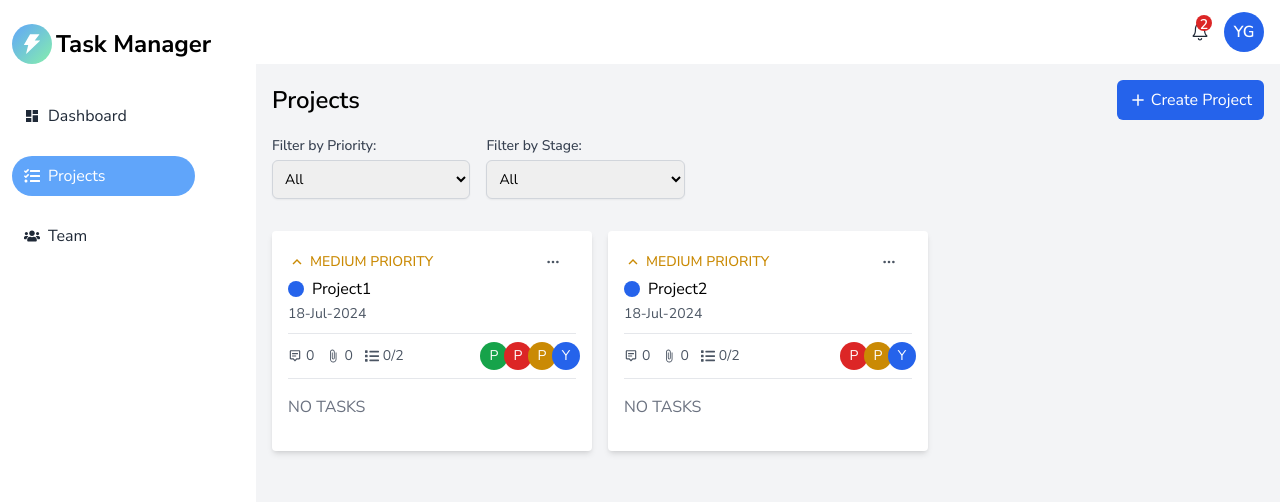
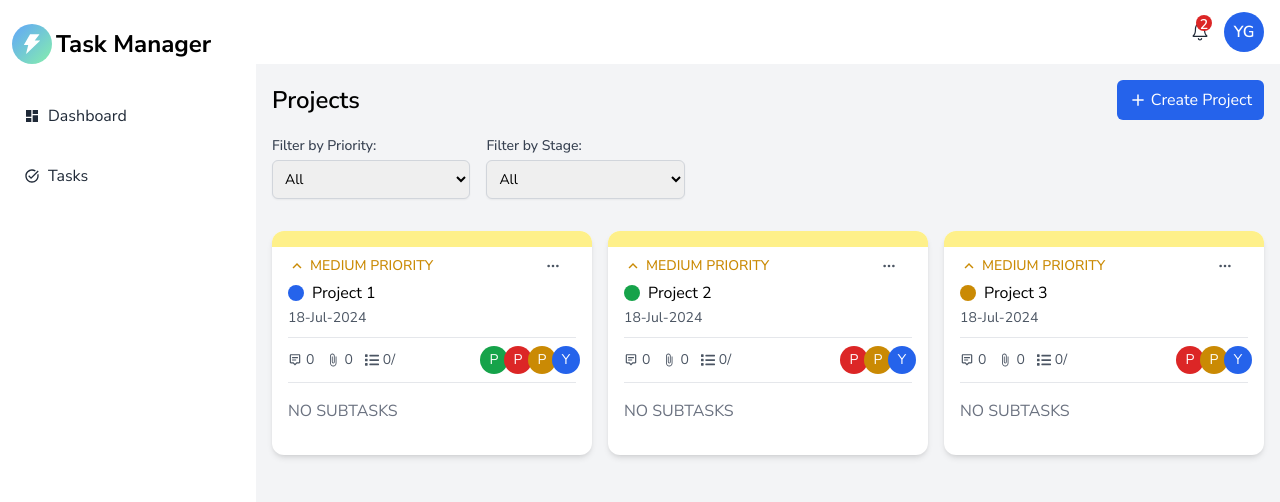
Before and after one commit to YadneshGawas/Task-Management-App, a React (Vite) app in the folder client/: page /projects in a window 1280 px wide. Shown: the top 502 px of the page. Built offline with nearby package versions, Linux system fonts and the light colour scheme.

Commit message:
Packup
25/7/24

```diff
--- a/client/src/App.jsx
+++ b/client/src/App.jsx
@@ -50,11 +50,9 @@ function App() {
           <Route path="/tasks" element={<Tasks />} />
           <Route path="/test" element={<Testing />} />
           <Route path="/projects" element={<Projects />} />
-          <Route path="/completed/:status" element={<Tasks />} />
-          <Route path="/in-progress/:status" element={<Tasks />} />
           <Route path="/team" element={<Users />} />
           <Route path="/trashed" element={<Trash />} />
-          <Route path="/task/:id" element={<TaskDetails />} />
+          <Route path="/taskdetails" element={<TaskDetails />} />
           <Route path="/projects/task" element={<AdminTasks />} />
         </Route>
         <Route path="/log-in" element={<Login />} />
--- a/client/src/assets/data.js
+++ b/client/src/assets/data.js
@@ -141,7 +141,7 @@ export const summary = {
 export const projects = [
   {
     _id: "65d5f12ab5204a81bde866b1",//Project 1
-    title: "Project1",
+    title: "Project 1",
     date: "2024-07-18T00:00:00.000Z",
     priority: "medium",
     stage: "todo",
@@ -188,10 +188,51 @@ export const projects = [
   },
   {
     _id: "65d5f12ab5204a81bde866b2",//Project 2
-    title: "Project2",
+    title: "Project 2",
     date: "2024-07-18T00:00:00.000Z",
     priority: "medium",
-    stage: "todo",
+    stage: "completed",
+    assets: [],
+    tasks: [
+      {
+        _id: "65c5f12ab5204a81bde866c2",//Task 3
+      },
+      {
+        _id: "65c5f12ab5204a81bde866a5",//Task 4
+      },
+    ],
+    team: [
+      {
+        _id: "65c202d4aa62f32ffd1303cc",
+        name: "Yadnesh",
+        title: "Administrator",
+        email: "admin@gmail.com",
+      },
+      {
+        _id: "65c30b96e639681a13def0b5",
+        name: "Person2",
+        title: "User",
+        email: "user@example.com",
+      },
+      {
+        _id: "65c202d4aa62f32ffd1303cc",
+        name: "Person3",
+        title: "Administrator",
+        email: "admin@gmail.com",
+      },
+    ],
+    isTrashed: false,
+    activities: [],
+    createdAt: "2024-07-19T09:32:26.574Z",
+    updatedAt: "2024-07-19T09:36:53.339Z",
+    __v: 1,
+  },
+  {
+    _id: "65d5f12ab5204a81bde866c5",//Project 3
+    title: "Project 3",
+    date: "2024-07-18T00:00:00.000Z",
+    priority: "medium",
+    stage: "in progress",
     assets: [],
     tasks: [
       {
@@ -316,8 +357,8 @@ export const tasks = [
     assets: [],
     team: [
       {
-        _id: "65c202d4aa62f32ffd1303cc",
-        name: "Person3",
+        _id: "662f32ffd1303cc",
+        name: "Yadnesh Gawas",
         title: "Administrator",
         email: "admin@gmail.com",
       },
@@ -389,7 +430,7 @@ export const user = {
   title: "Administrator",
   role: "Admin",
   email: "yadnesh@gmail.com",
-  isAdmin: true,
+  isAdmin: false,
   tasks: [],
   createdAt: "2024-07-18T09:58:44.794Z",
   updatedAt: "2024-07-18T06:13:26.757Z",
--- a/client/src/other/Sidebar.jsx
+++ b/client/src/other/Sidebar.jsx
@@ -23,6 +23,13 @@ const Sidebar = () => {
   const location = useLocation();
 
   const path = location.pathname.split("/")[1];
+  // console.log("Location Split=>",location.pathname.split("/")[1]);
+
+  // const PostLink = ({x}) =>
+  // {
+  //   const temp = x.link.split("/")[0];
+  //   console.log("EL Nav Split",temp);
+  // };
 
   const closeSidebar = () => {
     dispatch(setOpenSidebar(false));
@@ -34,7 +41,7 @@ const Sidebar = () => {
         to={el.link}
         onClick={closeSidebar}
         className={clsx(
-          "w-full lg:w-3/4 flex gap-2 px-3 py-2 rounded-full items-center text-gray-800 text-base hover:bg-[#2564ed2d]",
+          "w-full lg:w-4/5 md:w-9/12 flex gap-2 px-3 py-2 rounded-full items-center text-gray-800 text-base hover:bg-[#2564ed2d]",
           path === el.link.split("/")[0] ? "bg-blue-400 text-white" : ""
         )}
       >
@@ -86,6 +93,12 @@ const Sidebar = () => {
           <NavLink el={link} key={link.label} />
         ))}
       </div>
+
+      {/* <div>
+        {linkData.map((link) => (
+          <PostLink x={link} key={link.label} />
+        ))}
+      </div> */}
     </div>
   );
 };
--- a/client/src/other/Tabs.jsx
+++ b/client/src/other/Tabs.jsx
@@ -9,7 +9,7 @@ export default function Tabs({ tabs, setSelected, children }) {
   return (
     <div className='w-full px-1 sm:px-0'>
       <Tab.Group>
-        <Tab.List className='flex space-x-6 rounded-xl p-1'>
+        <Tab.List className='flex space-x-2 rounded-xl p-1'>
           {tabs.map((tab, index) => (
             <Tab
               key={tab.title}
--- a/client/src/other/TaskCard.jsx
+++ b/client/src/other/TaskCard.jsx
@@ -1,23 +1,19 @@
-
 /* eslint-disable react/prop-types */
 /* eslint-disable no-unused-vars */
 import clsx from "clsx";
 import React, { useState } from "react";
+import { BiMessageAltDetail } from "react-icons/bi";
+import { FaList } from "react-icons/fa";
 import {
   MdAttachFile,
   MdKeyboardArrowDown,
   MdKeyboardArrowUp,
   MdKeyboardDoubleArrowUp,
 } from "react-icons/md";
-import { useSelector } from "react-redux";
 import { BGS, PRIOTITYSTYELS, TASK_TYPE, formatDate } from "../assets/index";
-import { BiMessageAltDetail } from "react-icons/bi";
-import { FaList } from "react-icons/fa";
-import { IoMdAdd } from "react-icons/io";
 import TaskDialog from "../other/task/TaskDialog";
 import UserInfo from "../other/UserInfo";
-import AddSubTask from "./task/AddSubTask";
-
+import { useSelector } from "react-redux";
 
 const ICONS = {
   high: <MdKeyboardDoubleArrowUp />,
@@ -25,58 +21,73 @@ const ICONS = {
   low: <MdKeyboardArrowDown />,
 };
 
-
 const TaskCard = ({ task }) => {
   const { user } = useSelector((state) => state.auth);
-  const [open, setOpen] = useState(false);
+
+  const getTasks = () => {
+    const isTasksPage = location.pathname.includes("/task");
+    if (isTasksPage && user.isAdmin) {
+      return task?.subTasks?.length;
+    } else if (user.isAdmin) {
+      return task?.tasks?.length;
+    } else {
+      return task?.subTasks?.length;
+    }
+  };
 
   return (
     <>
-      <div className='w-full h-fit bg-white shadow-md p-4 rounded'>
-        <div className='w-full flex justify-between'>
+      <div>
+        <div className="w-full h-fit bg-white shadow-md rounded-xl">
+          <div className="w-full bg-yellow-200 py-2 rounded-t-xl"></div>
+          <div className="pt-1 px-4 pb-4">
+            <div className="w-full flex justify-between">
               <div
                 className={clsx(
                   "flex flex-1 gap-1 items-center text-sm font-medium",
                   PRIOTITYSTYELS[task?.priority]
                 )}
               >
-            <span className='text-lg'>{ICONS[task?.priority]}</span>
-            <span className='uppercase'>{task?.priority} Priority</span>
+                <span className="text-lg">{ICONS[task?.priority]}</span>
+                <span className="uppercase">{task?.priority} Priority</span>
               </div>
 
               <TaskDialog task={task} />
             </div>
 
             <>
-          <div className='flex items-center gap-2'>
+              <div className="flex items-center gap-2">
                 <div
-              className={clsx("w-4 h-4 rounded-full", TASK_TYPE[task.stage])}
+                  className={clsx(
+                    "w-4 h-4 rounded-full",
+                    TASK_TYPE[task.stage]
+                  )}
                 />
-            <h4 className='line-clamp-1 text-black'>{task?.title}</h4>
+                <h4 className="line-clamp-1 text-black">{task?.title}</h4>
               </div>
-          <span className='text-sm text-gray-600'>
+              <span className="text-sm text-gray-600">
                 {formatDate(new Date(task?.date))}
               </span>
             </>
 
-        <div className='w-full border-t border-gray-200 my-2' />
-        <div className='flex items-center justify-between mb-2'>
-          <div className='flex items-center gap-3'>
-            <div className='flex gap-1 items-center text-sm text-gray-600'>
+            <div className="w-full border-t border-gray-200 my-2" />
+            <div className="flex items-center justify-between mb-2">
+              <div className="flex items-center gap-3">
+                <div className="flex gap-1 items-center text-sm text-gray-600">
                   <BiMessageAltDetail />
                   <span>{task?.activities?.length}</span>
                 </div>
-            <div className='flex gap-1 items-center text-sm text-gray-600 '>
+                <div className="flex gap-1 items-center text-sm text-gray-600 ">
                   <MdAttachFile />
                   <span>{task?.assets?.length}</span>
                 </div>
-            <div className='flex gap-1 items-center text-sm text-gray-600 '>
+                <div className="flex gap-1 items-center text-sm text-gray-600 ">
                   <FaList />
-              <span>0/{user.isAdmin ? task?.tasks?.length: task?.subTasks?.length }</span>
+                  <span>0/{getTasks()}</span>
                 </div>
               </div>
 
-          <div className='flex flex-row-reverse'>
+              <div className="flex flex-row-reverse">
                 {task?.team?.map((m, index) => (
                   <div
                     key={index}
@@ -93,29 +104,31 @@ const TaskCard = ({ task }) => {
 
             {/* sub tasks */}
             {task?.subTasks?.length > 0 ? (
-          <div className='py-4 border-t border-gray-200'>
-            <h5 className='text-base line-clamp-1 text-black'>
+              <div className="py-2 border-t border-gray-200">
+                <h5 className="text-base line-clamp-1 text-black">
                   {task?.subTasks[0].title}
                 </h5>
 
-            <div className='p-4 space-x-8'>
-              <span className='text-sm text-gray-600'>
+                <div className="p-4 space-x-8">
+                  <span className="text-sm text-gray-600">
                     {formatDate(new Date(task?.subTasks[0]?.date))}
                   </span>
-              <span className='bg-blue-600/10 px-3 py-1 rounded0full text-blue-700 font-medium'>
+                  <span className="bg-blue-600/10 px-3 py-1 rounded0full text-blue-700 font-medium">
                     {task?.subTasks[0].tag}
                   </span>
                 </div>
               </div>
             ) : (
               <>
-            <div className='py-4 border-t border-gray-200'>
-              <span className='text-gray-500'>{user.isAdmin ? "NO TASKS": "NO SUBTASKS"}</span>
+                <div className="py-4 border-t border-gray-200">
+                  <span className="text-gray-500">
+                    {user.isAdmin ? "NO TASKS" : "NO SUBTASKS"}
+                  </span>
                 </div>
               </>
             )}
-
-
+          </div>
+        </div>
       </div>
     </>
   );
--- a/client/src/other/task/AddTask.jsx
+++ b/client/src/other/task/AddTask.jsx
@@ -23,7 +23,6 @@ const AddTask = ({ proj, open, setOpen }) => {
   const location = useLocation();
 
   const id = proj?._id;
-  console.log(id);
 
   const getTitle = () => {
     const isTasksPage = location.pathname.includes("/task");
--- a/client/src/other/task/TaskDialog.jsx
+++ b/client/src/other/task/TaskDialog.jsx
@@ -25,9 +25,8 @@ const TaskDialog = ({ task }) => {
   const deleteHandler = () => {};
   const location = useLocation();
 
-  console.log("Project/Task ID=>",projectId);
   const isTasksPage = location.pathname.includes("/task");
-  console.log("=>",isTasksPage);
+
 
   const items = [
     {
@@ -36,14 +35,14 @@ const TaskDialog = ({ task }) => {
       onClick: () =>
         {
         if (user.isAdmin && isTasksPage) {
-          navigate('/task/:id', { state: { projectId } } );
+          navigate('/taskdetails', { state: { projectId } } );
         }
         else if(user.isAdmin) {
           navigate('/projects/task', { state: { projectId } });
         }
         else
         {
-          navigate('/task/:id', { state: { projectId } } );
+          navigate('/taskdetails', { state: { projectId } } );
         }
       },
     },
--- a/client/src/pages/Dashboard.jsx
+++ b/client/src/pages/Dashboard.jsx
@@ -15,6 +15,8 @@ import {
 import { FaNewspaper } from "react-icons/fa";
 import { LuClipboardEdit } from "react-icons/lu";
 import { FaArrowsToDot } from "react-icons/fa6";
+import { projects } from "../assets/data";
+import { tasks } from "../assets/data";
 
 const TaskTb = ({ user }) => { // Receive user as a prop
   //Icons references
@@ -135,19 +137,64 @@ const UserTb = () => {
 const Dashboard = () => {
   const { user } = useSelector((state) => state.auth); // Fetch user from Redux state
 
+  const usrid = user._id;
+
+  const getTasks = (tasks) => {
+    const taskMatch = tasks.team.some(team => team._id === usrid);
+    console.log("taskMatch Obj=>",typeof(taskMatch));
+  }
+
+  const getComp = (projects) => {
+    const comp = projects.filter(pro => pro.stage === "completed");
+    console.log("Completed",comp.length);
+    return comp.length;
+  }
+
+  const inProg = (projects) => {
+    const comp = projects.filter(pro => pro.stage === "in progress");
+    console.log("In Progress",comp.length);
+    return comp.length;
+  }
+
+  const toDo = (projects) => {
+    const comp = projects.filter(pro => pro.stage === "todo");
+    console.log("To Do",comp.length);
+    return comp.length;
+  }
+
+
+  const getTComp = (tasks) => {
+    const comp = tasks.filter(pro => pro.stage === "completed");
+    console.log("Completed",comp.length);
+    return comp.length;
+  }
+
+  const inTProg = (tasks) => {
+    const comp = tasks.filter(pro => pro.stage === "in progress");
+    console.log("In Progress",comp.length);
+    return comp.length;
+  }
+
+  const toTDo = (tasks) => {
+    const comp = tasks.filter(pro => pro.stage === "todo");
+    console.log("To Do",comp.length);
+    return comp.length;
+  }
+
+
   const stats = [
     {
       _id: "1",
-      label: "TOTAL TASK",
-      total: 7,
+      label: user.isAdmin ? "TOTAL PROJECTS":"TOTAL TASK",
+      total: user.isAdmin ? projects.length : tasks.length,
       icon: <FaNewspaper />,
       bg: "bg-gradient-to-br from-blue-500 to-green-300",
       lstm: 67,
     },
     {
       _id: "2",
-      label: "COMPLTED TASK",
-      total: 5,
+      label: user.isAdmin ? "COMPLETED PROJECTS":"COMPLTED TASK",
+      total: user.isAdmin ? getComp(projects): getTComp(tasks),
       icon: <MdAdminPanelSettings />,
       bg: "bg-gradient-to-br from-blue-500 to-green-300",
       lstm: 53,
@@ -155,7 +202,7 @@ const Dashboard = () => {
     {
       _id: "3",
       label: "IN PROGRESS ",
-      total: 1,
+      total: user.isAdmin ? inProg(projects): inTProg(tasks),
       icon: <LuClipboardEdit />,
       bg: "bg-gradient-to-br from-blue-500 to-green-300",
       lstm: 41,
@@ -163,7 +210,7 @@ const Dashboard = () => {
     {
       _id: "4",
       label: "TODOS",
-      total: 1,
+      total: user.isAdmin ? toDo(projects): toTDo(tasks),
       icon: <FaArrowsToDot />,
       bg: "bg-gradient-to-br from-blue-500 to-green-300",
       lstm: 47,
@@ -180,10 +227,6 @@ const Dashboard = () => {
         <div className="h-full flex flex-1 flex-col justify-between">
           <p className="text-base text-gray-600">{label}</p>
           <span className="text-2xl font-semibold">{count}</span>
-          <span className="text-sm text-gray-400">
-            {lst}
-            {" last month"}
-          </span>
         </div>
 
         <div
--- a/client/src/pages/Tasks.jsx
+++ b/client/src/pages/Tasks.jsx
@@ -8,6 +8,7 @@ import Loading from "../other/Loader";
 import Title from "../other/Title";
 import Button from "../other/Button";
 import AddTask from "../other/task/AddTask";
+import { useSelector } from "react-redux";
 
 const TASK_TYPE = {
   todo: "bg-blue-600",
@@ -17,8 +18,8 @@ const TASK_TYPE = {
 
 const Tasks = () => {
 
-  const [selected, setSelected] = useState(0);
-  const handleOpen = () => setOpen(true);
+  const {user} =useSelector((state)=>state.auth);
+
   const [open, setOpen] = useState(false);
   const [loading, setLoading] = useState(false);
 
@@ -45,11 +46,17 @@ const Tasks = () => {
     });
   };
 
+  const usrid = user._id;
+  //First display only the tasks which belong to that user
+  //Pass that object for another filtration
+
   const filteredTasks = tasks.filter((task) => {
     const priorityMatch = filters.priority === "all" || task.priority === filters.priority;
     const stageMatch = filters.stage === "all" || task.stage === filters.stage;
-    return priorityMatch && stageMatch;
+    const taskMatch = task.team.some(team => team._id === usrid);
+    return priorityMatch && stageMatch && taskMatch;
   });
+
 
   return loading ? (
     <div className='py-10'>
@@ -59,6 +66,8 @@ const Tasks = () => {
     <div className='w-full'>
       <div className='flex items-center justify-between mb-4'>
         <Title title={status ? `${status} Tasks` : "Tasks"} />
+        <div><p>User ID:{user._id}</p></div>
+        {/* <div><p>Task ID:{tasks?.team?._id}</p></div> */}
 
         {!status && (
           <Button
```
Also changed, not shown: 1 other file (tests, documents, lock files or other folders). Lines whose indentation alone changed are shown as unchanged.
